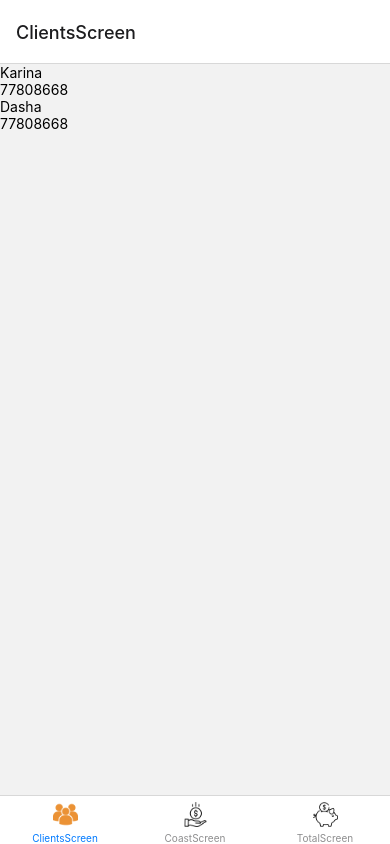
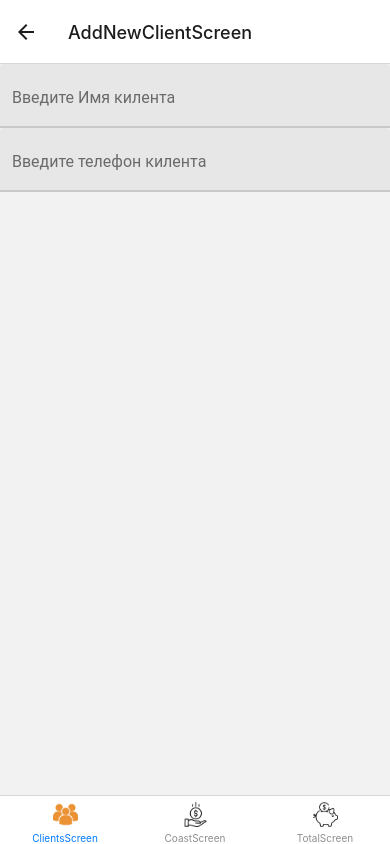
Before and after one commit to Nykaloff/Expense-calculator, a React Native app: screen /AddNewClientScreen in a window 390 px wide. Built offline with nearby package versions, Linux system fonts and the light colour scheme.

Commit message:
add-new-clients-screen

```diff
--- a/package.json
+++ b/package.json
@@ -17,8 +17,10 @@
     "@reduxjs/toolkit": "^1.8.3",
     "react": "18.0.0",
     "react-native": "0.69.0",
+    "react-native-paper": "^4.12.2",
     "react-native-safe-area-context": "^4.3.1",
     "react-native-screens": "^3.14.0",
+    "react-native-vector-icons": "^9.2.0",
     "react-redux": "^8.0.2",
     "redux-persist": "^6.0.0",
     "yarn": "^1.22.19"
--- a/src/App.tsx
+++ b/src/App.tsx
@@ -7,11 +7,15 @@ import {Provider} from 'react-redux';
 
 import {PersistGate} from 'redux-persist/integration/react';
 
+import {Provider as PaperProvider} from 'react-native-paper';
+
 const App = () => {
   return (
     <Provider store={store}>
       <PersistGate loading={null} persistor={persistor}>
-        <Navigation />
+        <PaperProvider>
+          <Navigation />
+        </PaperProvider>
       </PersistGate>
     </Provider>
   );
--- a/src/assets/types/NavigationTypes.ts
+++ b/src/assets/types/NavigationTypes.ts
@@ -2,4 +2,5 @@ export type RootStackParams = {
     ClientsScreen: {text:String}
     CoastScreen: {text:String}
     TotalScreen: {text:String}
+    AddNewClientScreen: {text:String}
 }
--- a/src/navigation/Navigation.tsx
+++ b/src/navigation/Navigation.tsx
@@ -1,5 +1,5 @@
 import * as React from 'react';
-import {Image, Text, View} from 'react-native';
+import {Image, View} from 'react-native';
 import {NavigationContainer} from '@react-navigation/native';
 import {createNativeStackNavigator} from '@react-navigation/native-stack';
 import {RootStackParams} from '../assets/types/NavigationTypes';
@@ -8,9 +8,22 @@ import {ClientsScreen} from '../screens/ClientsScreen';
 import {createBottomTabNavigator} from '@react-navigation/bottom-tabs';
 import {CoastScreen} from '../screens/CoastScreen';
 import {TotalScreen} from '../screens/TotalScreen';
+import {AddNewClientScreen} from '../screens/AddNewClientScreen';
 
 const RootStack = createNativeStackNavigator<RootStackParams>();
 const RootTab = createBottomTabNavigator<RootStackParams>();
+
+export const ClientsScreenStackNavigator = () => {
+  return (
+    <RootStack.Navigator>
+      <RootStack.Screen name="ClientsScreen" component={ClientsScreen} />
+      <RootStack.Screen
+        name="AddNewClientScreen"
+        component={AddNewClientScreen}
+      />
+    </RootStack.Navigator>
+  );
+};
 
 export const Navigation = () => {
   return (
@@ -18,8 +31,9 @@ export const Navigation = () => {
       <RootTab.Navigator>
         <RootTab.Screen
           name="ClientsScreen"
-          component={ClientsScreen}
+          component={ClientsScreenStackNavigator}
           options={{
+            headerShown: false,
             tabBarIcon: ({focused}) => (
               <View>
                 <Image
--- a/src/redux/reducers/clientsSlice.ts
+++ b/src/redux/reducers/clientsSlice.ts
@@ -1,20 +1,26 @@
 import { createSlice } from "@reduxjs/toolkit";
+import type { PayloadAction } from '@reduxjs/toolkit'
 import { ICleints}  from '../../assets/types/ClientsTypes'
 interface ICleintsState {
     clients: ICleints[];
 }
 
 const initialState: ICleintsState = {
-    clients: [{id: 1231, name:'Karina', telephone:'77808668'},
-    {id: 1231, name:'Dasha', telephone:'77808668'}]
-}
+    clients: []
+};
+
+const newClient = {id:123, name: 'Karina1', telephone: '77878848'}
+
 
 export const clientsSlice = createSlice({
     name: 'Clients',
     initialState,
     reducers: {
-
+        addClient: (state, actions) => {state.clients.push(actions.payload)},
+        removeClient: () => {}
     }
 })
 
+export const clientsAction = clientsSlice.actions
+
 export default clientsSlice.reducer;
--- /dev/null
+++ b/src/screens/AddNewClientScreen.tsx
@@ -0,0 +1,26 @@
+import * as React from 'react';
+import {View} from 'react-native';
+import {TextInput} from 'react-native-paper';
+
+export const AddNewClientScreen = () => {
+  const [name, setName] = React.useState('');
+  const onChangeName = name => setName(name);
+
+  const [telephone, setTelephone] = React.useState('');
+  const onChangeTelephone = telephone => setTelephone(telephone);
+
+  return (
+    <View>
+      <TextInput
+        label="Введите Имя килента"
+        value={name}
+        onChangeText={onChangeName}
+      />
+      <TextInput
+        label="Введите телефон килента"
+        value={telephone}
+        onChangeText={onChangeTelephone}
+      />
+    </View>
+  );
+};
--- a/src/screens/ClientsScreen.tsx
+++ b/src/screens/ClientsScreen.tsx
@@ -1,17 +1,21 @@
 import React from 'react';
-import {Button, StyleSheet, Text, TextInput, View} from 'react-native';
-import {useAppSelector} from '../hooks/redux';
+import {Button, StyleSheet, View} from 'react-native';
+import {useAppSelector, useAppDispatch} from '../hooks/redux';
+import {clientsAction} from '../redux/reducers/clientsSlice';
 
-export const ClientsScreen = () => {
+export const ClientsScreen = ({navigation}: any) => {
   const {clients} = useAppSelector(state => state.clientsReducer);
+  const dispatch = useAppDispatch();
+
+  const newClient = {id: 1231, name: 'Dasha', telephone: '77808668'};
+  console.log(clients);
   return (
     <View style={styles.container}>
-      <View>
-        <Text>{clients[0].name}</Text>
-        <Text>{clients[0].telephone}</Text>
-      </View>
-      <Text>{clients[1].name}</Text>
-      <Text>{clients[1].telephone}</Text>
+      <Button
+        onPress={() => {
+          navigation.navigate('AddNewClientScreen');
+        }}
+        title="Добавить клиента"></Button>
     </View>
   );
 };
```
Also changed, not shown: 2 other files (tests, documents, lock files or other folders).
